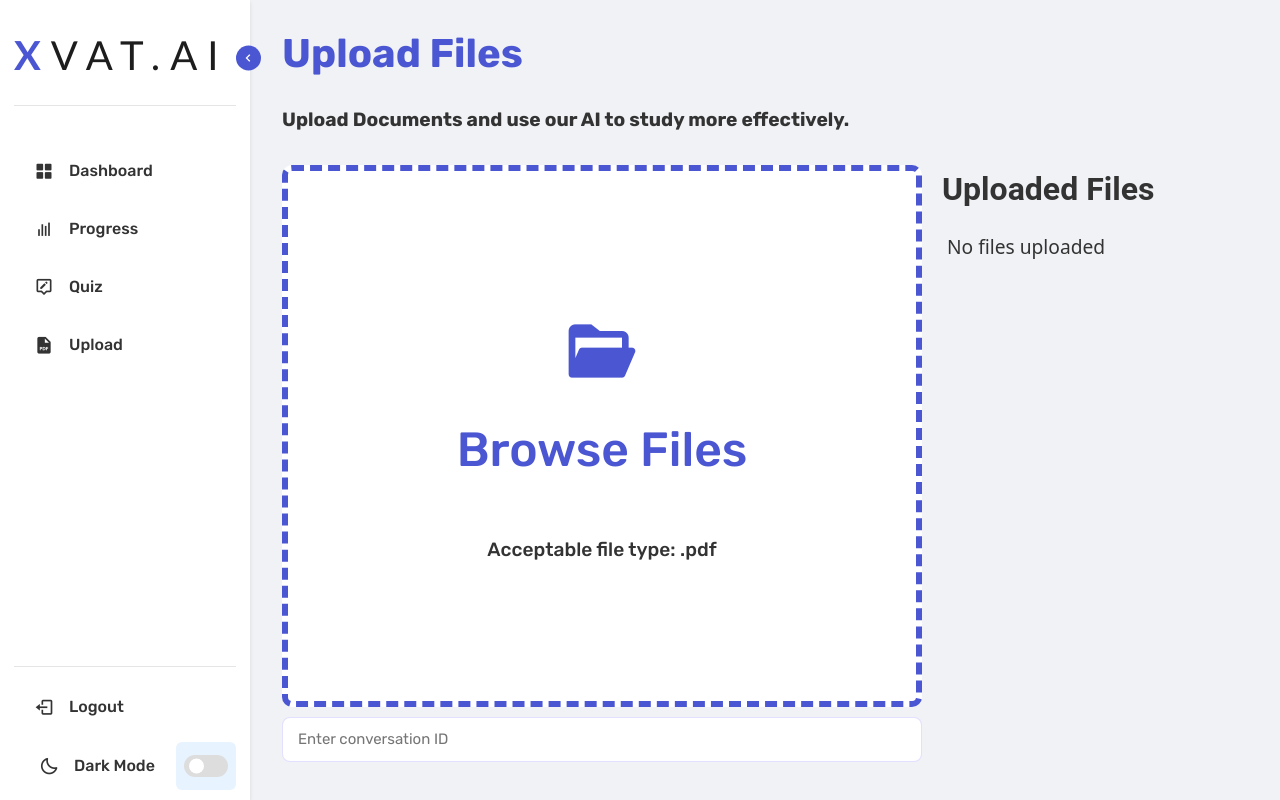
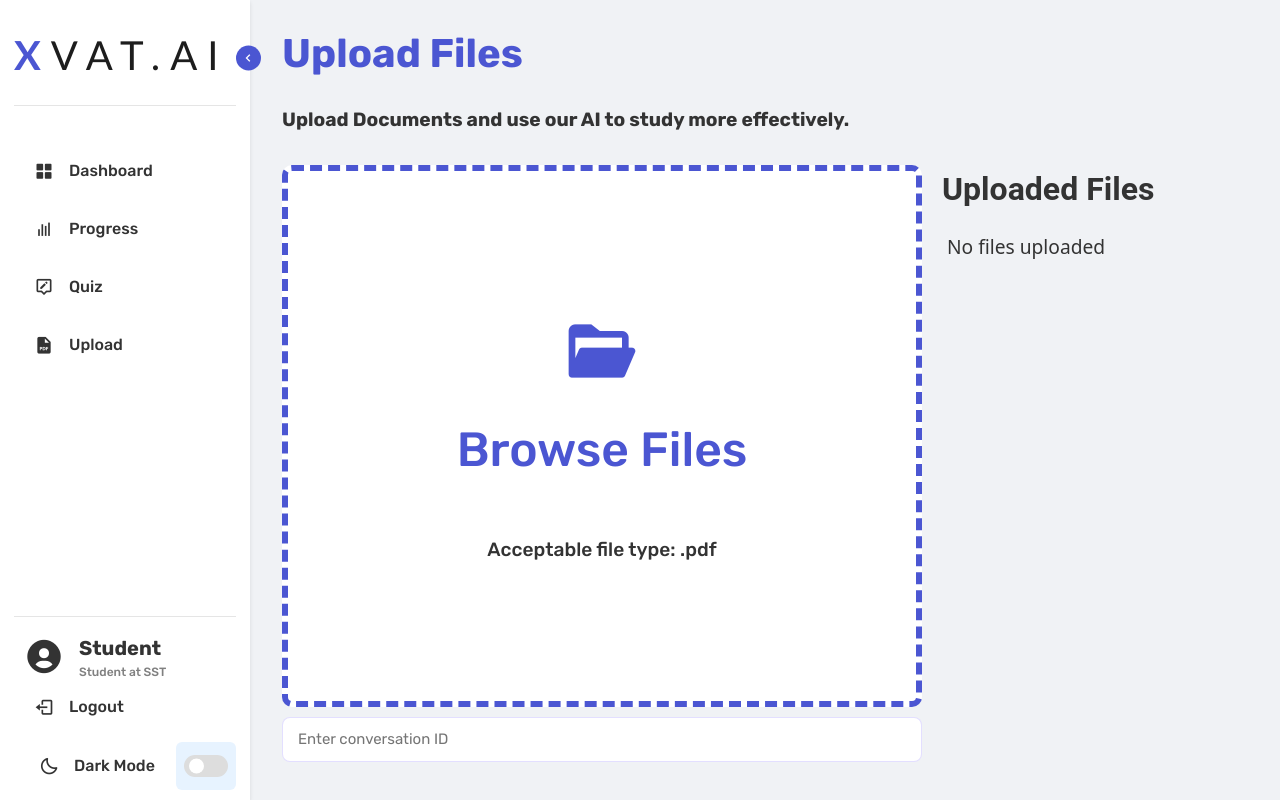
Before and after one commit to kidscoots101/XVAT-AI, a React (Vite) app: page /upload in a window 1280 px wide. Built offline with nearby package versions, Linux system fonts and the light colour scheme.

Commit message:
added profile

```diff
--- a/src/App.css
+++ b/src/App.css
@@ -266,6 +266,61 @@ body.dark .nav-link:hover .text{
   list-style: none;
 }
 
+.profile {
+  display: flex;
+  align-items: center;
+  cursor: pointer;
+  border-radius: 8px;
+  transition: var(--tran-03);
+}
+
+.profile:hover {
+  background: rgba(255, 255, 255, 0.1);
+}
+
+.profile:hover .profile-name,
+.profile:hover .profile-role,
+.profile:hover .profile-icon{
+  color:white;
+}
+
+.profile-link {
+  display: flex;
+  align-items: center;
+  justify-content: left;
+  text-decoration: none;
+  color: inherit;
+  width: 100%;
+}
+
+.profile-icon {
+  font-size:40px;
+  padding:0 5px;
+  justify-content: flex-start;
+  color: var(--text-color);
+}
+
+.profile-details {
+  display: flex;
+  flex-direction: column;
+  margin-left: 10px;
+}
+
+.profile-name {
+  font-size: 20px;
+  font-weight: bold;
+  color: var(--text-color);
+}
+
+.profile-role {
+  font-size: 12px;
+  color: gray;
+}
+
+/* Hide profile details when sidebar is closed */
+.sidebar.close .profile-details {
+  display: none;
+}
 .bottom-content li a {
   display: flex;
   align-items: center;
@@ -281,7 +336,7 @@ body.dark .nav-link:hover .text{
 }
 
 .bottom-content li a:hover .icon,
-bottom-content li a:hover .text {
+.bottom-content li a:hover .text {
   color: var(--sidebar-color);
 }
 
--- a/src/App.jsx
+++ b/src/App.jsx
@@ -7,10 +7,20 @@ import "./App.css";
 import Login from './components/login';
 
 const Sidebar = () => {
+  const [username, setUsername] = useState('Student');
   const [isSidebarOpen, setIsSidebarOpen] = useState(true);
   const [isDarkMode, setIsDarkMode] = useState(false);
   const [isModalOpen, setIsModalOpen] = useState(false);
   const [task, setTask] = useState({ name: "Math Assignment", dueDate: "2 days" });
+
+  useEffect(() => {
+    const storedUsername = localStorage.getItem('username');
+    if (storedUsername) {
+      const firstWord = storedUsername.split(' ')[0];
+      const capitalizedUsername = firstWord.charAt(0).toUpperCase() + firstWord.slice(1);
+      setUsername(capitalizedUsername);
+    }
+  }, []);
 
   const handleSidebarToggle = () => {
     setIsSidebarOpen((prevState) => !prevState);
@@ -103,8 +113,19 @@ const Sidebar = () => {
           </ul>
         </div>
         <div className="bottom-content">
+        <li className="profile">
+            <Link to="/profile" className="profile-link">
+              <i class="bx bxs-user-circle profile-icon"></i>
+              {isSidebarOpen && (
+                <div className="profile-details">
+                  <span className="profile-name">{username}</span>
+                  <span className="profile-role">Student at SST</span>
+                </div>
+              )}
+            </Link>
+          </li>
           <li>
-            <Link to="/">
+            <Link className="logout-container" to="/">
               <i className="bx bx-log-out icon"></i>
               <span className="text nav-text">Logout</span>
             </Link>
```
